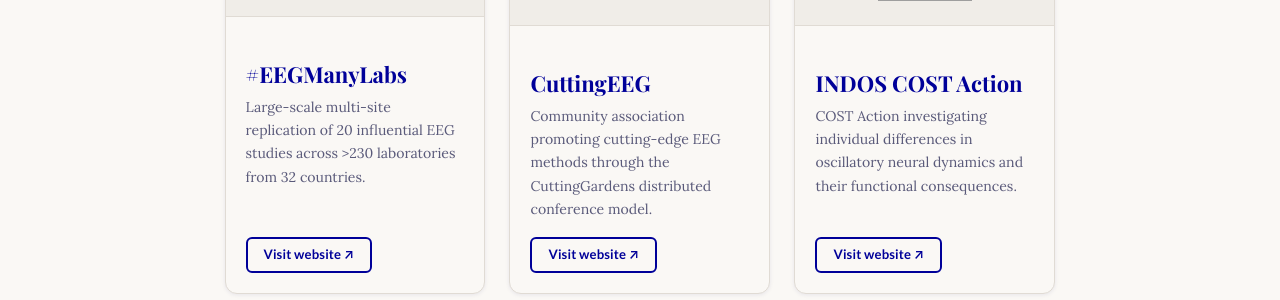
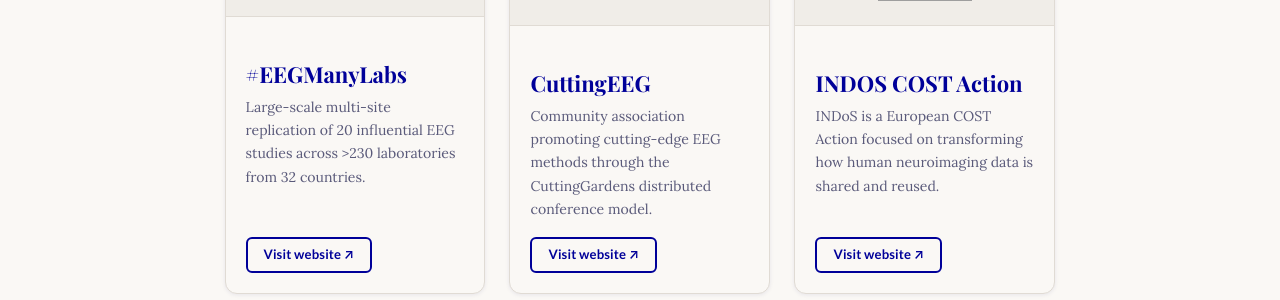
Before and after one commit to mcvinding/website-1, a Jekyll site: the page built from partners.md, in a window 1280 px wide and 900 px high, scrolled down 402 px. Shown: the part 153-453 px from the top of the window. Built offline with Jekyll 4.4.1, drawn with Linux system fonts in a browser that asks for light colours; grey boxes are pictures that could not be loaded.

Commit message:
Update partners.yml

```diff
--- a/_data/partners.yml
+++ b/_data/partners.yml
@@ -17,7 +17,7 @@
 
 - id: indos
   name: "INDOS COST Action"
-  description: "COST Action investigating individual differences in oscillatory neural dynamics and their functional consequences."
+  description: "INDoS is a European COST Action focused on transforming how human neuroimaging data is shared and reused."
   url: "https://www.indos-costaction.eu"
   logo: "/assets/images/partners/indos-logo.png"
   type: "initiative"
```
